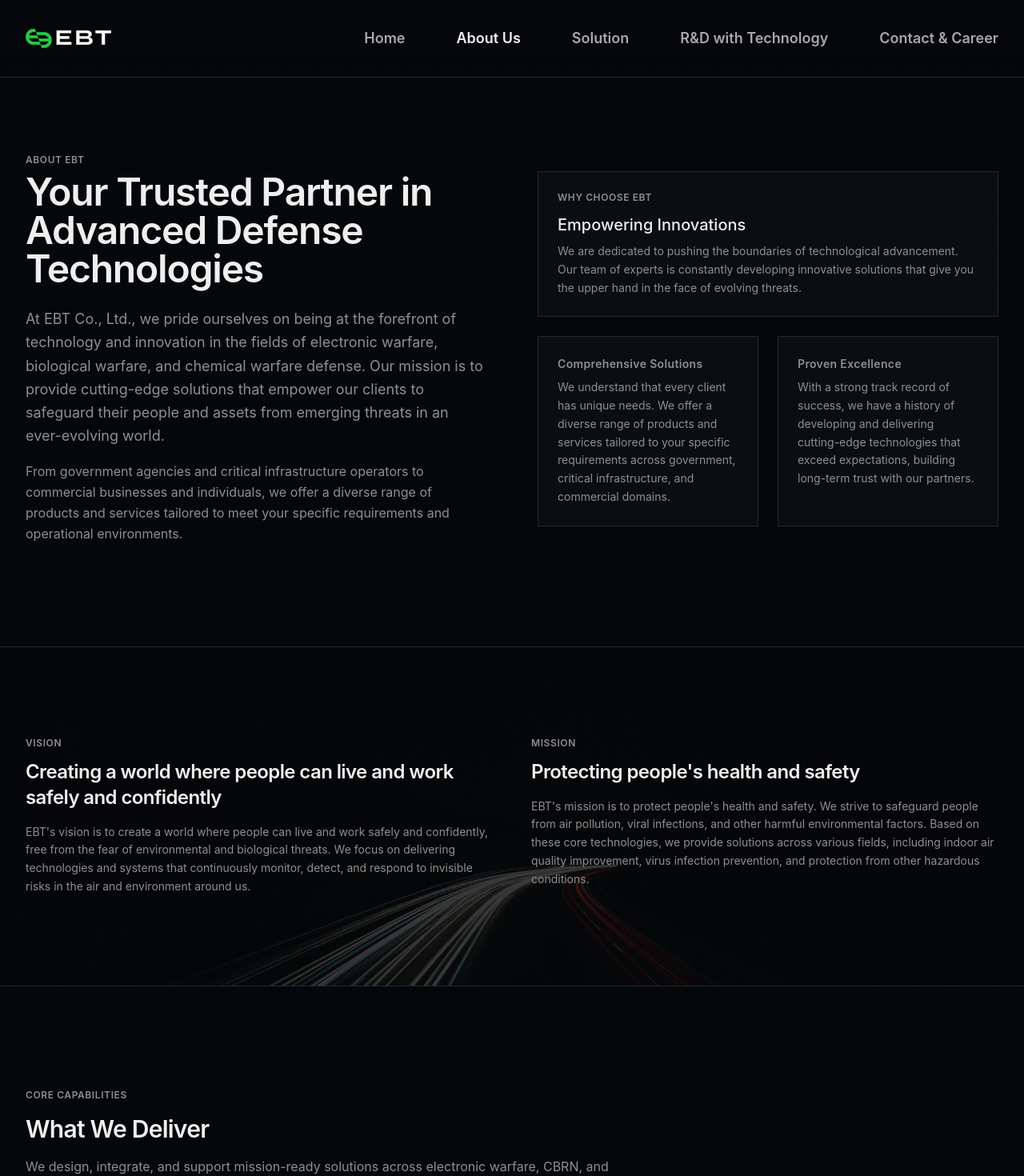
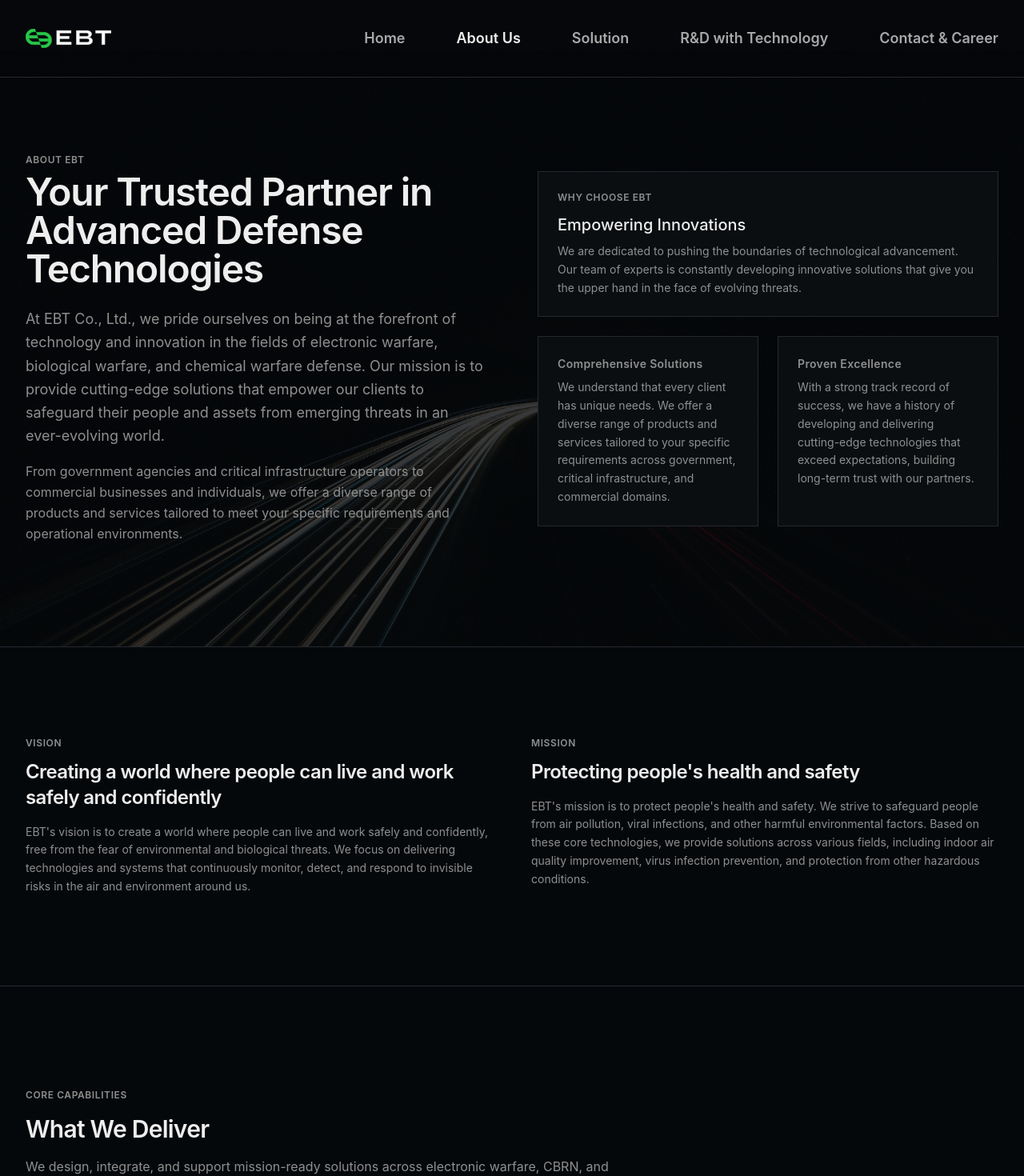
Before and after one commit to allstring/ebt-web-platform, a React (Vite) app: page /about in a window 1280 px wide. Shown: the top 1470 px of the page at 80% size. Built offline with nearby package versions, Linux system fonts and the light colour scheme.

Commit message:
feat: enhance About page layout with background image and transition effects for improved visual engagement

```diff
--- a/src/pages/About.tsx
+++ b/src/pages/About.tsx
@@ -53,11 +53,11 @@ export default function AboutPage() {
 
       <main className="flex-1 pt-16">
         {/* Company Overview */}
-        <section className="relative overflow-hidden py-24 lg:py-32">
-          <div className="pointer-events-none absolute inset-0 bg-gradient-to-b from-background via-background/80 to-background" />
-          {/* 배경 이미지 사용 시 아래 주석 클래스를 참고해서 섹션에 적용하면 됩니다.
-              예: <section className="relative overflow-hidden py-24 lg:py-32 bg-[url('/about-hero.jpg')] bg-cover bg-center">
-          */}
+        <section
+          className="relative overflow-hidden py-24 lg:py-32 bg-cover bg-center"
+          style={{ backgroundImage: `url(${aboutBg})` }}
+        >
+          <div className="absolute inset-0 bg-background/80" />
           <div className="relative mx-auto max-w-7xl px-6 lg:px-8">
             <div className="grid gap-16 lg:grid-cols-2 lg:items-center">
               <div className="max-w-xl">
@@ -80,7 +80,7 @@ export default function AboutPage() {
               </div>
 
               <div className="space-y-6">
-                <div className="p-6 bg-card border border-border shadow-sm">
+                <div className="p-6 bg-card border border-border shadow-sm transition hover:-translate-y-0.5 hover:border-accent hover:shadow-md">
                   <p className="text-xs font-semibold uppercase tracking-wider text-muted-foreground">
                     Why Choose EBT
                   </p>
@@ -93,7 +93,7 @@ export default function AboutPage() {
                 </div>
 
                 <div className="grid gap-6 md:grid-cols-2">
-                  <div className="p-6 bg-card border border-border">
+                  <div className="p-6 bg-card border border-border transition hover:-translate-y-0.5 hover:border-accent hover:shadow-sm">
                     <h3 className="text-sm font-semibold tracking-wide text-muted-foreground">Comprehensive Solutions</h3>
                     <p className="mt-2 text-sm text-muted-foreground leading-relaxed">
                       We understand that every client has unique needs. We offer a diverse range of products and
@@ -101,7 +101,7 @@ export default function AboutPage() {
                       commercial domains.
                     </p>
                   </div>
-                  <div className="p-6 bg-card border border-border">
+                  <div className="p-6 bg-card border border-border transition hover:-translate-y-0.5 hover:border-accent hover:shadow-sm">
                     <h3 className="text-sm font-semibold tracking-wide text-muted-foreground">Proven Excellence</h3>
                     <p className="mt-2 text-sm text-muted-foreground leading-relaxed">
                       With a strong track record of success, we have a history of developing and delivering
@@ -115,11 +115,7 @@ export default function AboutPage() {
         </section>
 
         {/* Vision & Mission */}
-        <section
-          className="relative overflow-hidden py-20 lg:py-28 border-t border-border bg-cover bg-center"
-          style={{ backgroundImage: `url(${aboutBg})` }}
-        >
-          <div className="absolute inset-0 bg-background/80" />
+        <section className="relative overflow-hidden py-20 lg:py-28 border-t border-border">
           <div className="relative mx-auto max-w-7xl px-6 lg:px-8">
             <div className="grid gap-12 lg:grid-cols-2">
               <div>
```
